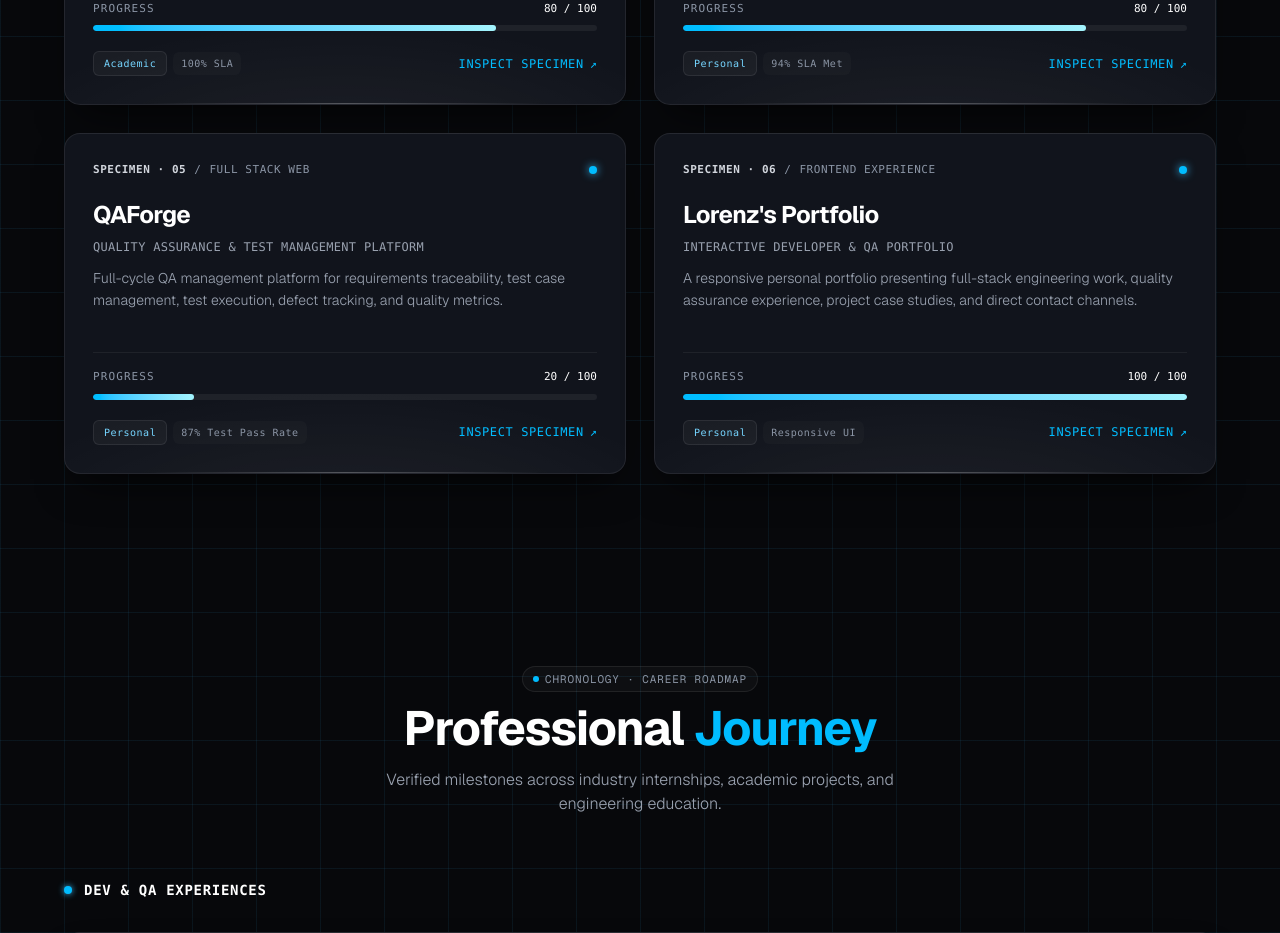
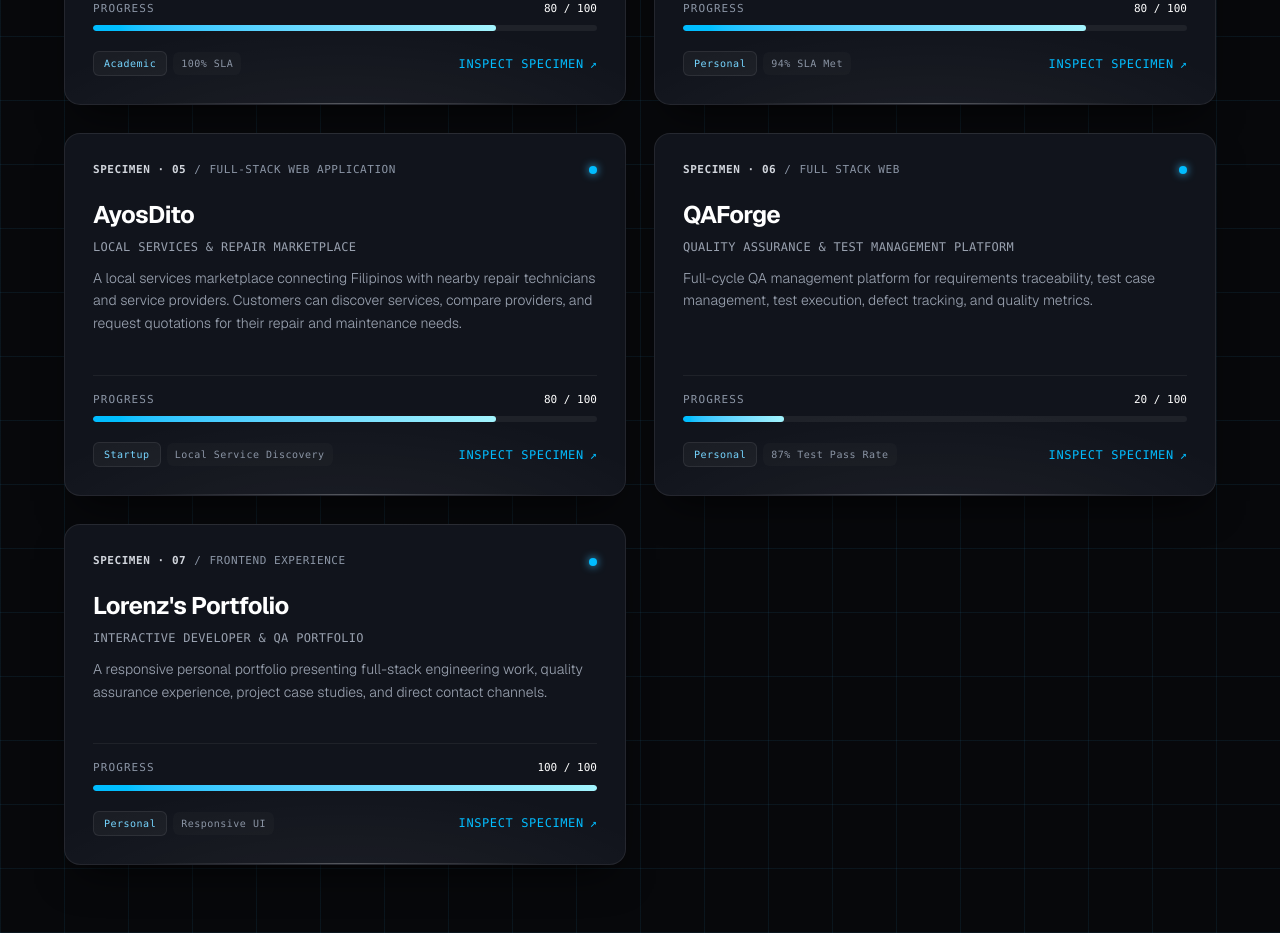
Before and after one commit to LorenzTaganas/Portfolio, a Next.js app: page / in a window 1280 px wide. Shown: the part 3100-4033 px from the top of the page. Built offline with nearby package versions, Linux system fonts and the light colour scheme.

Commit message:
feat: add new personal project "AyosDito"

```diff
--- a/components/Projects.tsx
+++ b/components/Projects.tsx
@@ -16,8 +16,8 @@ interface Project {
   demo?: string
   image?: string
   progress: number
-  status: 'Live' | 'Quiet' | 'Production' | 'Testing'
-  purpose: 'Capstone' | 'Personal' | 'Academic'
+  status: 'Live' | 'Quiet' | 'Production' | 'Testing' | 'In Development'
+  purpose: 'Capstone' | 'Personal' | 'Academic' | 'Startup'
   metric: string
   features: string[]
 }
@@ -123,8 +123,35 @@ const Projects = () => {
       ],
     },
     {
+      id: 'ayosdito',
+      specimenNumber: 'SPECIMEN · 05',
+      title: 'AyosDito',
+      subtitle: 'Local Services & Repair Marketplace',
+      category: 'FULL-STACK WEB APPLICATION',
+      description:
+        'A local services marketplace connecting Filipinos with nearby repair technicians and service providers. Customers can discover services, compare providers, and request quotations for their repair and maintenance needs.',
+      fullDescription:
+        'AyosDito is a full-stack marketplace designed to help Filipinos find local service professionals, including computer repair technicians, appliance repair specialists, electricians, and plumbers. The platform focuses on location-based discovery, transparent pricing, provider profiles, customer inquiries, quotation management, and reviews. Its goal is to make finding reliable local services easier while helping independent technicians and small businesses reach more customers.',
+      tech: ['React', 'TypeScript', 'Tailwind CSS', 'Node.js', 'Express', 'PostgreSQL', 'Prisma'],
+      github: 'https://github.com/LorenzTaganas/AyosDito.git',
+      image: '/projects/ayosdito.png',
+      progress: 80,
+      status: 'In Development',
+      purpose: 'Startup',
+      metric: 'Local Service Discovery',
+      features: [
+        'Location-based discovery of local repair technicians and service providers',
+        'Provider profiles with service descriptions, pricing, and portfolio images',
+        'Customer service requests and provider quotation management',
+        'Customer reviews, ratings, and provider verification workflows',
+        'Role-based dashboards for customers, providers, and administrators',
+        'Responsive interface designed for Filipino customers and mobile users',
+        'Security-focused authentication, authorization, and input validation',
+      ],
+    },
+    {
       id: 'qa-forge',
-      specimenNumber: 'SPECIMEN · 05',
+      specimenNumber: 'SPECIMEN · 06',
       title: 'QAForge',
       subtitle: 'Quality Assurance & Test Management Platform',
       category: 'FULL STACK WEB',
@@ -151,7 +178,7 @@ const Projects = () => {
     },
     {
       id: 'portfolio',
-      specimenNumber: 'SPECIMEN · 06',
+      specimenNumber: 'SPECIMEN · 07',
       title: "Lorenz's Portfolio",
       subtitle: 'Interactive Developer & QA Portfolio',
       category: 'FRONTEND EXPERIENCE',
```
